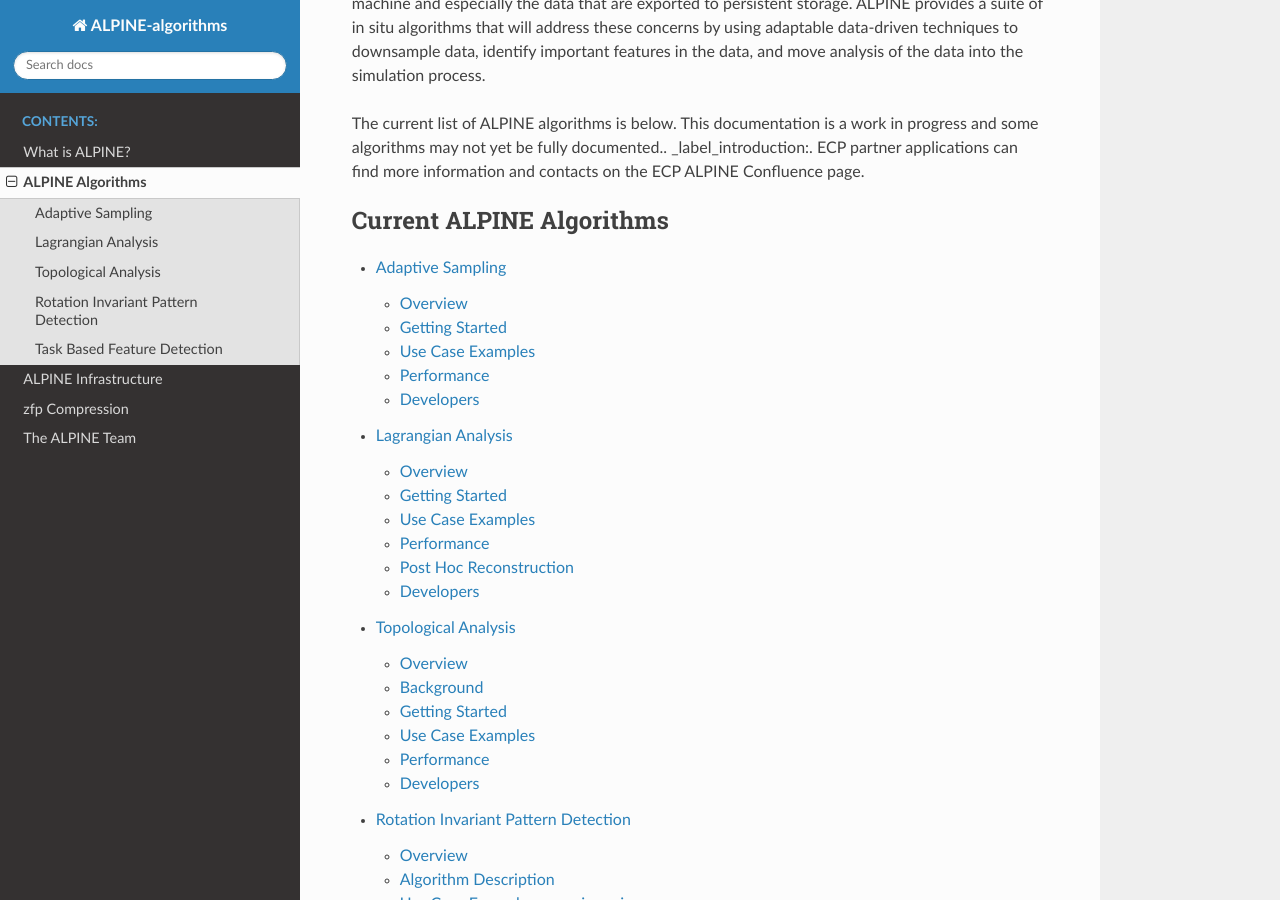
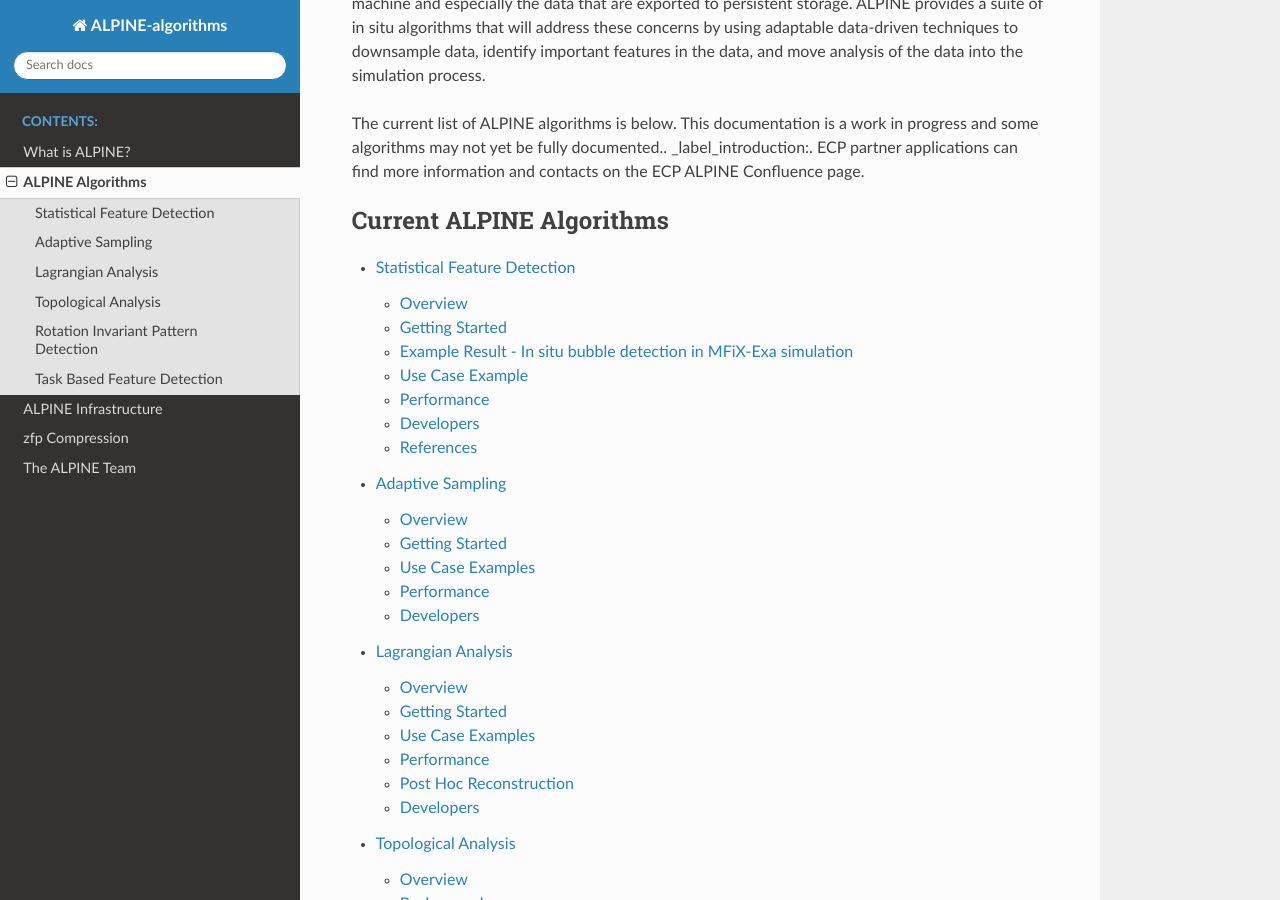
Before and after one commit to Alpine-DAV/algorithms, a Sphinx documentation site: the page built from docs/source/algorithms.rst, in a window 1280 px wide and 900 px high, scrolled down 312 px. Built offline with Sphinx 7.4.7 and the Read the Docs theme 2.0.0, drawn with Linux system fonts in a browser that asks for light colours; formulas are drawn with MathJax 3.

Commit message:
adding to main algo list

```diff
--- a/docs/source/algorithms.rst
+++ b/docs/source/algorithms.rst
@@ -32,6 +32,7 @@
    :maxdepth: 2
    :caption: Current ALPINE Algorithms
 
+   stat_feature_detect
    sampling
    lagrangian
    topology
--- a/docs/source/stat_feature_detect.rst
+++ b/docs/source/stat_feature_detect.rst
@@ -308,3 +308,7 @@
 #. Soumya Dutta, Jonathan Woodring, Han-Wei Shen, Jen-Ping Chen, and James Ahrens, "Homogeneity Guided Probabilistic Data Summaries for Analysis and Visualization of Large-Scale Data Sets", 2017 IEEE Pacific Visualization Symposium (PacificVis), Seoul, Korea (South), 2017, pp. 111-120.
 
 #. Radhakrishna Achanta, Appu Shaji, Kevin Smith, Aurelien Lucchi, Pascal Fua, and Sabine Süsstrunk, "SLIC Superpixels Compared to State-of-the-art Superpixel Methods", in IEEE Transactions on Pattern Analysis and Machine Intelligence, vol. 34, no. 11, pp. 2274-2282, Nov. 2012, doi: 10.1109/TPAMI.2012.120.
+
+
+.. toctree::
+   :maxdepth: 1
```
